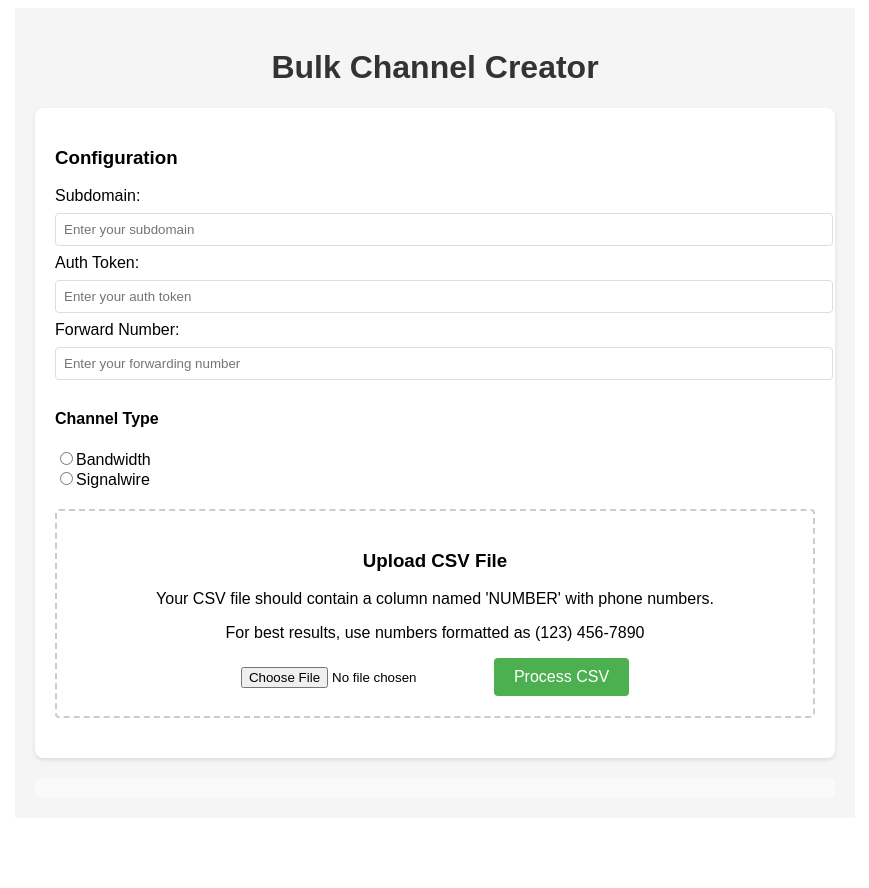
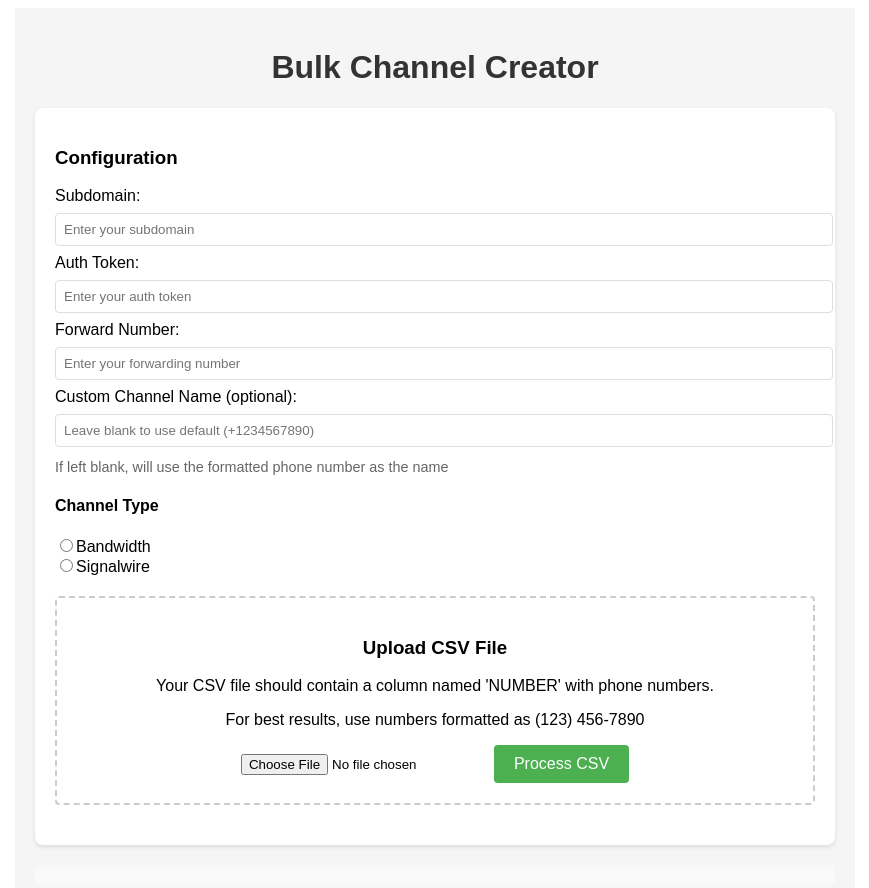
Before and after one commit to jeremyprompt/Bulk_Uploader, a Next.js app: page / in a window 1280 px wide. Shown: the top 888 px of the page, without its empty margins (205-1074 px from the left). Before the commit the page ends 826 px from the top, so only its background shows below. Built offline with nearby package versions, Linux system fonts and the light colour scheme.

Commit message:
Feature: Add custom channel name textbox option

```diff
--- a/app/page.js
+++ b/app/page.js
@@ -9,6 +9,7 @@ export default function Home() {
   const [authToken, setAuthToken] = useState('');
   const [forwardNumber, setForwardNumber] = useState('');
   const [channelType, setChannelType] = useState('');
+  const [customName, setCustomName] = useState('');
 
   const showError = (message) => {
     setResults(prev => [...prev, {
@@ -55,6 +56,9 @@ export default function Home() {
     const digits = phoneNumber.replace(/\D/g, '');
     const formattedName = `+${digits}`;
 
+    // Use custom name if provided, otherwise use formattedName
+    const channelName = customName.trim() || formattedName;
+
     let formattedApiId;
     if (channelType === "MANAGED_BANDWIDTH") {
       formattedApiId = `mbw_${digits.substring(0, 3)}_${digits.substring(3)}`;
@@ -63,7 +67,7 @@ export default function Home() {
     }
 
     const requestBody = {
-      name: formattedName,
+      name: channelName,
       apiId: formattedApiId,
       channelType: channelType,
       registrationStatus: "NA",
@@ -193,6 +197,20 @@ export default function Home() {
             />
           </div>
           <div>
+            <label htmlFor="customName">Custom Channel Name (optional):</label>
+            <input
+              type="text"
+              id="customName"
+              value={customName}
+              onChange={(e) => setCustomName(e.target.value)}
+              placeholder="Leave blank to use default (+1234567890)"
+              className={styles.input}
+            />
+            <p style={{ fontSize: '0.9em', color: '#666', marginTop: '4px' }}>
+              If left blank, will use the formatted phone number as the name
+            </p>
+          </div>
+          <div>
             <h4>Channel Type</h4>
             <div>
               <input
```
Also changed, not shown: bulkUploadNumbers.js (+8 -3 lines), index.html (+7 -0 lines).
